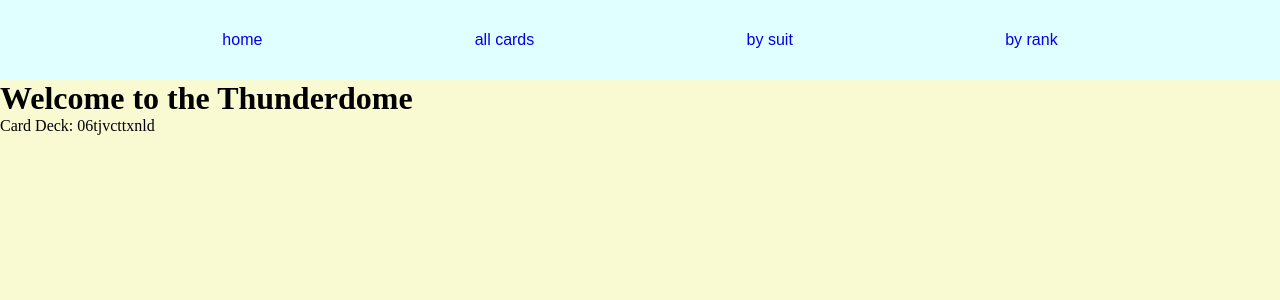
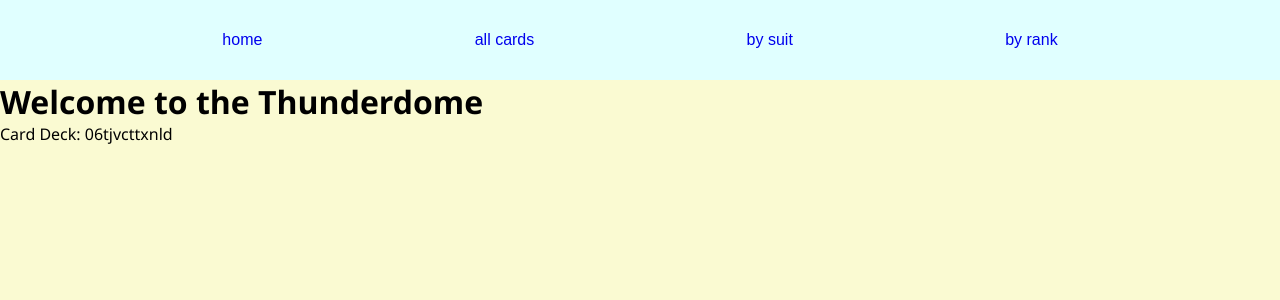
Before and after one commit to rtillies/ps-sba-react-app, a React (Vite) app: page / in a window 1280 px wide. Shown: the top 300 px of the page. Built offline with nearby package versions, Linux system fonts and the light colour scheme.

Commit message:
apply App styling

```diff
--- a/src/App.css
+++ b/src/App.css
@@ -1,5 +1,6 @@
-/* .App {
+.App {
+  font-family: 'Segoe UI', Helvetica, Tahoma, Geneva, Verdana, sans-serif;
   display: flex;
   height: 100vh;
   flex-direction: column;
-} */
+}
--- a/src/App.jsx
+++ b/src/App.jsx
@@ -1,6 +1,7 @@
 import { useState, useEffect, useContext } from "react";
 import { Route, Routes } from "react-router-dom";
 import axios from "axios";
+import './App.css'
 
 import cardsStore from "./stores/cardsStore";
 import Nav from "./components/Nav/Nav";
```
